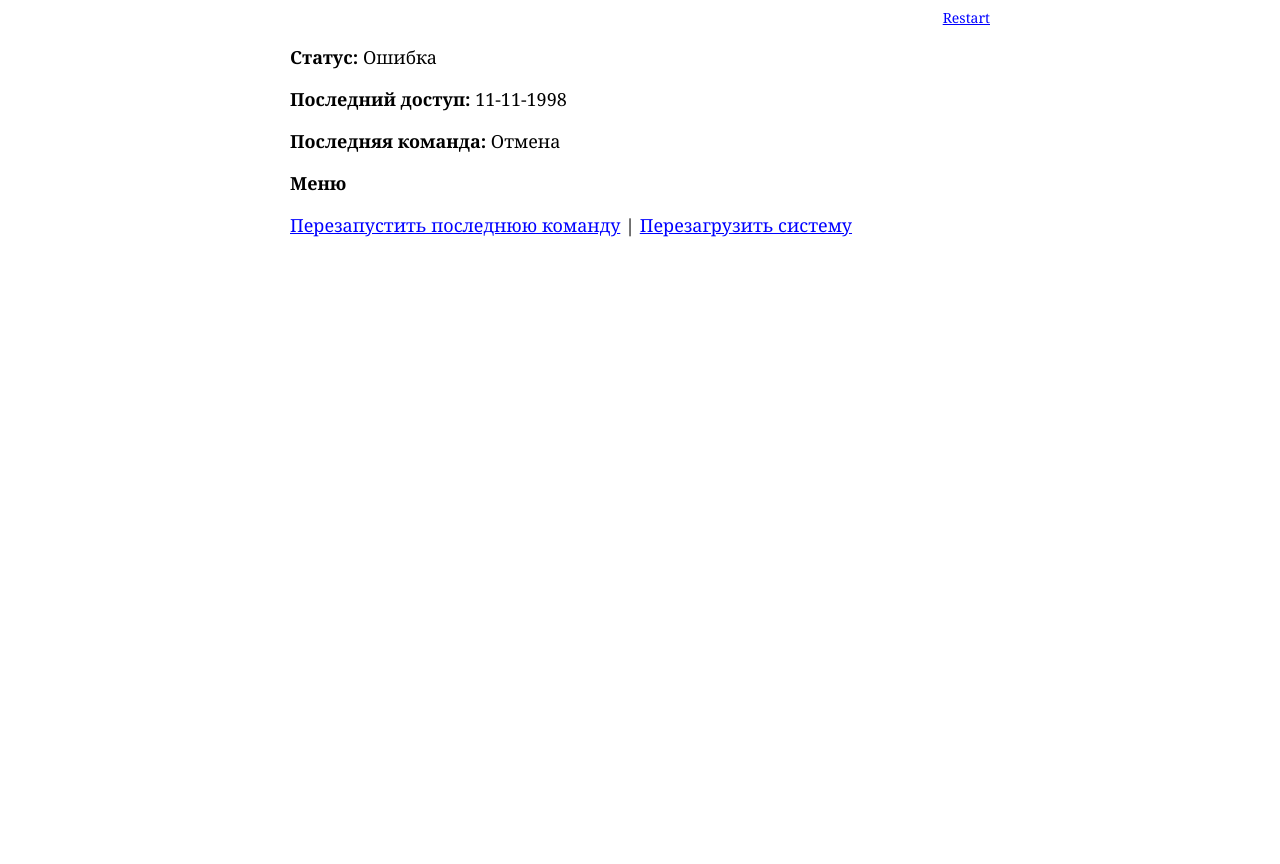
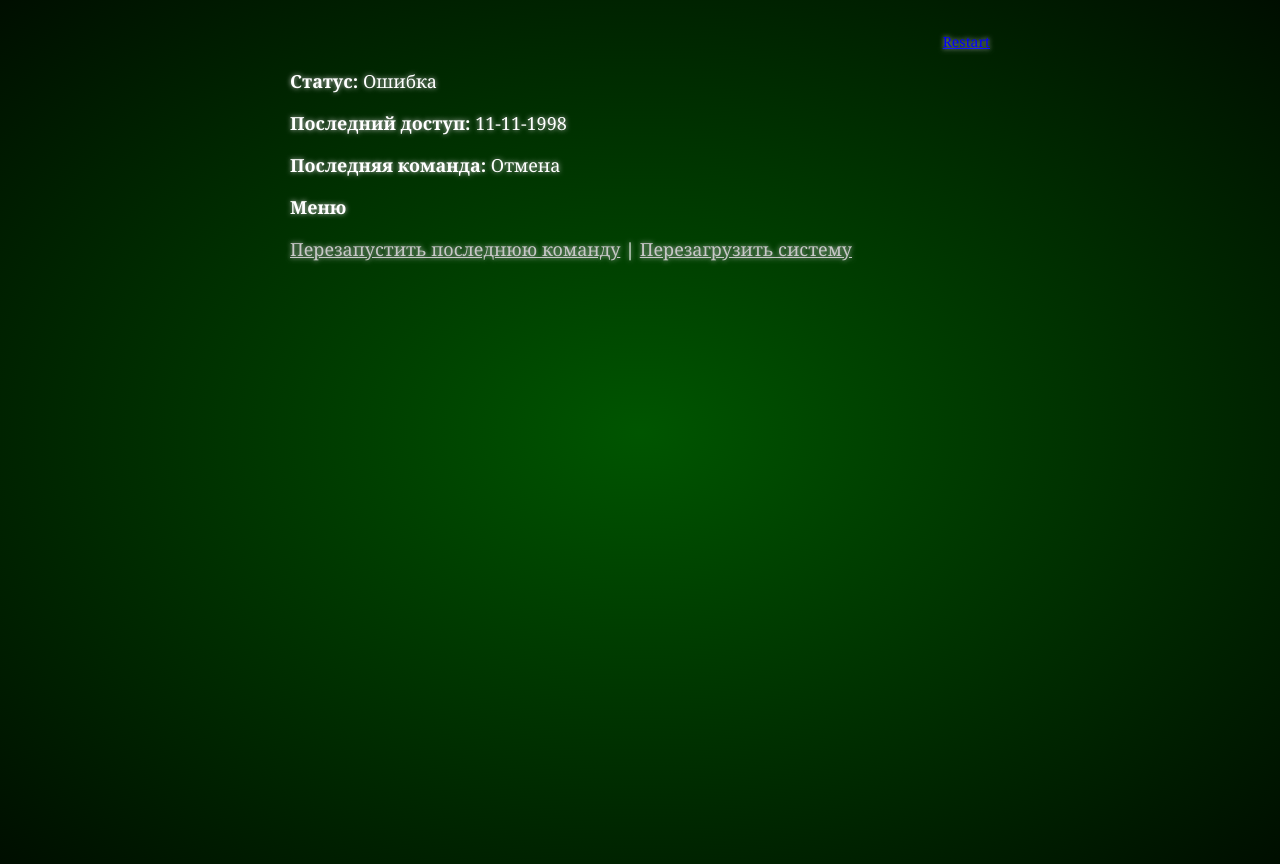
Before and after one commit to developer88/last_commands, a plain HTML site: page index.html in a window 1280 px wide. Before the commit the page ends 800 px from the top, so only its background shows below. Drawn offline with Linux system fonts and the light colour scheme.

Commit message:
feat: v1.1 + terminal style

```diff
--- a/story.js
+++ b/story.js
@@ -1,7 +1,7 @@
 // Created with Squiffy 5.1.3
 // https://github.com/textadventures/squiffy
 
-(function(){
+(function () {
     /* jshint quotmark: single */
     /* jshint evil: true */
 
@@ -31,7 +31,7 @@ var squiffy = {};
                     if (turnPassage in squiffy.story.section.passages) {
                         squiffy.story.passage(turnPassage);
                     }
-                if ('@last' in squiffy.story.section.passages && squiffy.get('_turncount')>= squiffy.story.section.passageCount) {
+                    if ('@last' in squiffy.story.section.passages && squiffy.get('_turncount') >= squiffy.story.section.passageCount) {
                         squiffy.story.passage('@last');
                     }
                 }
@@ -81,7 +81,7 @@ var squiffy = {};
             }
         };
 
-    var processLink = function(link) {
+        var processLink = function (link) {
             link = String(link);
             var sections = link.split(',');
             var first = true;
@@ -104,7 +104,7 @@ var squiffy = {};
             return target;
         };
 
-    var setAttribute = function(expr) {
+        var setAttribute = function (expr) {
             var lhs, rhs, op, value;
             var setRegex = /^([\w]*)\s*=\s*(.*)$/;
             var setMatch = setRegex.exec(expr);
@@ -112,7 +112,7 @@ var squiffy = {};
                 lhs = setMatch[1];
                 rhs = setMatch[2];
                 if (isNaN(rhs)) {
-				if(startsWith(rhs,"@")) rhs=squiffy.get(rhs.substring(1));
+                    if (startsWith(rhs, "@")) rhs = squiffy.get(rhs.substring(1));
                     squiffy.set(lhs, rhs);
                 }
                 else {
@@ -126,7 +126,7 @@ var squiffy = {};
                     lhs = incDecMatch[1];
                     op = incDecMatch[2];
                     rhs = incDecMatch[3];
-				if(startsWith(rhs,"@")) rhs=squiffy.get(rhs.substring(1));
+                    if (startsWith(rhs, "@")) rhs = squiffy.get(rhs.substring(1));
                     rhs = parseFloat(rhs);
                     value = squiffy.get(lhs);
                     if (value === null) value = 0;
@@ -155,7 +155,7 @@ var squiffy = {};
             }
         };
 
-    var replaceLabel = function(expr) {
+        var replaceLabel = function (expr) {
             var regex = /^([\w]*)\s*=\s*(.*)$/;
             var match = regex.exec(expr);
             if (!match) return;
@@ -173,15 +173,15 @@ var squiffy = {};
                 text = stripParagsMatch[1];
             }
             var $labels = squiffy.ui.output.find('.squiffy-label-' + label);
-        $labels.fadeOut(1000, function() {
+            $labels.fadeOut(1000, function () {
                 $labels.html(squiffy.ui.processText(text));
-            $labels.fadeIn(1000, function() {
+                $labels.fadeIn(1000, function () {
                     squiffy.story.save();
                 });
             });
         };
 
-    squiffy.story.go = function(section) {
+        squiffy.story.go = function (section) {
             squiffy.set('_transition', null);
             newSection();
             squiffy.story.section = squiffy.story.sections[section];
@@ -202,7 +202,7 @@ var squiffy = {};
             }
         };
 
-    squiffy.story.run = function(section) {
+        squiffy.story.run = function (section) {
             if (section.clear) {
                 squiffy.ui.clearScreen();
             }
@@ -214,7 +214,7 @@ var squiffy = {};
             }
         };
 
-    squiffy.story.passage = function(passageName) {
+        squiffy.story.passage = function (passageName) {
             var passage = squiffy.story.section.passages[passageName];
             if (!passage) return;
             setSeen(passageName);
@@ -236,7 +236,7 @@ var squiffy = {};
             squiffy.story.save();
         };
 
-    var processAttributes = function(attributes) {
+        var processAttributes = function (attributes) {
             attributes.forEach(function (attribute) {
                 if (startsWith(attribute, '@replace ')) {
                     replaceLabel(attribute.substring(9));
@@ -247,7 +247,7 @@ var squiffy = {};
             });
         };
 
-    squiffy.story.restart = function() {
+        squiffy.story.restart = function () {
             if (squiffy.ui.settings.persist && window.localStorage) {
                 var keys = Object.keys(localStorage);
                 jQuery.each(keys, function (idx, key) {
@@ -268,11 +268,11 @@ var squiffy = {};
             }
         };
 
-    squiffy.story.save = function() {
+        squiffy.story.save = function () {
             squiffy.set('_output', squiffy.ui.output.html());
         };
 
-    squiffy.story.load = function() {
+        squiffy.story.load = function () {
             var output = squiffy.get('_output');
             if (!output) return false;
             squiffy.ui.output.html(output);
@@ -285,7 +285,7 @@ var squiffy = {};
             return true;
         };
 
-    var setSeen = function(sectionName) {
+        var setSeen = function (sectionName) {
             var seenSections = squiffy.get('_seen_sections');
             if (!seenSections) seenSections = [];
             if (seenSections.indexOf(sectionName) == -1) {
@@ -294,7 +294,7 @@ var squiffy = {};
             }
         };
 
-    squiffy.story.seen = function(sectionName) {
+        squiffy.story.seen = function (sectionName) {
             var seenSections = squiffy.get('_seen_sections');
             if (!seenSections) return false;
             return (seenSections.indexOf(sectionName) > -1);
@@ -306,7 +306,7 @@ var squiffy = {};
         var screenIsClear = true;
         var scrollPosition = 0;
 
-    var newSection = function() {
+        var newSection = function () {
             if (currentSection) {
                 disableLink(jQuery('.squiffy-link', currentSection));
             }
@@ -319,20 +319,20 @@ var squiffy = {};
             squiffy.set('_output-section', id);
         };
 
-    squiffy.ui.write = function(text) {
+        squiffy.ui.write = function (text) {
             screenIsClear = false;
             scrollPosition = squiffy.ui.output.height();
             currentSection.append(jQuery('<div/>').html(squiffy.ui.processText(text)));
             squiffy.ui.scrollToEnd();
         };
 
-    squiffy.ui.clearScreen = function() {
+        squiffy.ui.clearScreen = function () {
             squiffy.ui.output.html('');
             screenIsClear = true;
             newSection();
         };
 
-    squiffy.ui.scrollToEnd = function() {
+        squiffy.ui.scrollToEnd = function () {
             var scrollTo, currentScrollTop, distance, duration;
             if (squiffy.ui.settings.scroll === 'element') {
                 scrollTo = squiffy.ui.output[0].scrollHeight - squiffy.ui.output.height();
@@ -356,7 +356,7 @@ var squiffy = {};
             }
         };
 
-    squiffy.ui.processText = function(text) {
+        squiffy.ui.processText = function (text) {
             function process(text, data) {
                 var containsUnprocessedSection = false;
                 var open = text.indexOf('{');
@@ -423,7 +423,7 @@ var squiffy = {};
                 else if (text in squiffy.story.sections) {
                     return process(squiffy.story.sections[text].text, data);
                 }
-			else if (startsWith(text,'@') && !startsWith(text,'@replace')) {
+                else if (startsWith(text, '@') && !startsWith(text, '@replace')) {
                     processAttributes(text.substring(1).split(","));
                     return "";
                 }
@@ -450,7 +450,7 @@ var squiffy = {};
                     var op = match[2];
                     var rhs = match[3];
 
-				if(startsWith(rhs,'@')) rhs=squiffy.get(rhs.substring(1));
+                    if (startsWith(rhs, '@')) rhs = squiffy.get(rhs.substring(1));
 
                     if (op == '=' && lhs == rhs) result = true;
                     if (op == '&lt;&gt;' && lhs != rhs) result = true;
@@ -528,14 +528,14 @@ var squiffy = {};
             return process(text, data);
         };
 
-    squiffy.ui.transition = function(f) {
+        squiffy.ui.transition = function (f) {
             squiffy.set('_transition', f.toString());
             f();
         };
 
         squiffy.storageFallback = {};
 
-    squiffy.set = function(attribute, value) {
+        squiffy.set = function (attribute, value) {
             if (typeof value === 'undefined') value = true;
             if (squiffy.ui.settings.persist && window.localStorage) {
                 localStorage[squiffy.story.id + '-' + attribute] = JSON.stringify(value);
@@ -546,7 +546,7 @@ var squiffy = {};
             squiffy.ui.settings.onSet(attribute, value);
         };
 
-    squiffy.get = function(attribute) {
+        squiffy.get = function (attribute) {
             var result;
             if (squiffy.ui.settings.persist && window.localStorage) {
                 result = localStorage[squiffy.story.id + '-' + attribute];
@@ -558,11 +558,11 @@ var squiffy = {};
             return JSON.parse(result);
         };
 
-    var startsWith = function(string, prefix) {
+        var startsWith = function (string, prefix) {
             return string.substring(0, prefix.length) === prefix;
         };
 
-    var rotate = function(options, current) {
+        var rotate = function (options, current) {
             var colon = options.indexOf(':');
             if (colon == -1) {
                 return [options, current];
@@ -579,7 +579,7 @@ var squiffy = {};
                     scroll: 'body',
                     persist: true,
                     restartPrompt: true,
-                onSet: function (attribute, value) {}
+                    onSet: function (attribute, value) { }
                 }, options);
 
                 squiffy.ui.output = this;
@@ -613,10 +613,10 @@ var squiffy = {};
                 return methods[methodOrOptions]
                     .apply(this, Array.prototype.slice.call(arguments, 1));
             }
-        else if (typeof methodOrOptions === 'object' || ! methodOrOptions) {
+            else if (typeof methodOrOptions === 'object' || !methodOrOptions) {
                 return methods.init.apply(this, arguments);
             } else {
-            jQuery.error('Method ' +  methodOrOptions + ' does not exist');
+                jQuery.error('Method ' + methodOrOptions + ' does not exist');
             }
         };
     })();
@@ -626,22 +626,21 @@ var set = squiffy.set;
 
 
     squiffy.story.start = '_default';
-squiffy.story.id = '1cd1e02aff';
     squiffy.story.sections = {
         '_default': {
             'text': "<p><strong>Статус:</strong> Ошибка</p>\n<p><strong>Последний доступ:</strong> 11-11-1998</p>\n<p><strong>Последняя команда:</strong> Отмена</p>\n<p><strong>Меню</strong></p>\n<p><a class=\"squiffy-link link-passage\" data-passage=\"Перезапустить последнюю команду\" role=\"link\" tabindex=\"0\">Перезапустить последнюю команду</a> | <a class=\"squiffy-link link-section\" data-section=\"Перезагрузить систему\" role=\"link\" tabindex=\"0\">Перезагрузить систему</a></p>",
             'attributes': ["timer_time=15"],
             'passages': {
                 'Перезапустить последнюю команду': {
-				'text': "<p><strong>Статус:</strong> Ошибка</p>\n<p><strong>Информация:</strong> </p>\n<pre><code>Nov 11. +3 UTC:  Ключи не найдены\n</code></pre>",
+                    'text': "<p><strong>Статус:</strong> Ошибка</p>\n<p><strong>Информация:</strong> </p>\n<p>Nov 11. +3 UTC:  Ключи не найдены</p>",
                 },
             },
         },
         'Перезагрузить систему': {
-		'text': "<p><strong>Статус:</strong> Успех</p>\n<p><strong>Информация:</strong> </p>\n<pre><code>Nov 11. +3 UTC: Обнаружена перегрузка системы охлаждения\nNov 11. +3 UTC: Обнаружен неавторизованный вход от 11-11-1988 с Jarvis, Mk. 3. username: tony.stark@gmail.com\n...\n</code></pre><p><a class=\"squiffy-link link-passage\" data-passage=\"продолжить\" role=\"link\" tabindex=\"0\">продолжить</a></p>",
+            'text': "<p><strong>Статус:</strong> Успех</p>\n<p><strong>Информация:</strong> </p>\n<p>Nov 11. +3 UTC: Обнаружена перегрузка системы охлаждения</p>\n<p>Nov 11. +3 UTC: Обнаружен неавторизованный вход от 11-11-1988</p>\n<p>Nov 11. +3 UTC: с Jarvis, Mk. 3. username: tony.stark@gmail.com</p>\n<p>...</p>\n<p><a class=\"squiffy-link link-passage\" data-passage=\"продолжить\" role=\"link\" tabindex=\"0\">продолжить</a></p>",
             'passages': {
                 'продолжить': {
-				'text': "<p><strong>Статус:</strong> Защита активирована</p>\n<p><strong>Информация:</strong> </p>\n<pre><code>Nov 11. +3 UTC: Активирована защита двери\nNov 11. +3 UTC: Активирована система безопасности\nNov 11. +3 UTC: Газ будет выпущен в комнату через 15 минут\n</code></pre><p><a class=\"squiffy-link link-section\" data-section=\"Отладка\" role=\"link\" tabindex=\"0\">Отладка</a> | <a class=\"squiffy-link link-passage\" data-passage=\"Информация\" role=\"link\" tabindex=\"0\">Информация</a></p>",
+                    'text': "<p><strong>Статус:</strong> Защита активирована</p>\n<p><strong>Информация:</strong> </p>\n<p>Nov 11. +3 UTC: Активирована защита двери</p>\n<p>Nov 11. +3 UTC: Активирована система безопасности</p>\n<p>Nov 11. +3 UTC: Газ будет выпущен в комнату через 15 минут</p>\n<hr>\n<p><a class=\"squiffy-link link-section\" data-section=\"Отладка\" role=\"link\" tabindex=\"0\">Отладка</a> | <a class=\"squiffy-link link-passage\" data-passage=\"Информация\" role=\"link\" tabindex=\"0\">Информация</a></p>",
                 },
                 'Информация': {
                     'text': "<p><strong>Справка отсутствует!</strong></p>\n<p><strong>Комментарий:</strong> <em>Я как-то приносил 5 контейнеров. Квадратные такие. В каждом должен быть код. Надо бы успеть все контейнеры положить на место.</em> </p>\n<p><em>Ах да, чтобы вскрыть контейнер, нужно в программе запросить нужную функцию.</em></p>\n<p><a class=\"squiffy-link link-section\" data-section=\"Отладка\" role=\"link\" tabindex=\"0\">Отладка</a></p>",
@@ -654,7 +653,7 @@ squiffy.story.sections = {
         },
         'Отладка': {
             'text': "<p>Для продолжения нужны коды доступа. Больше информации доступно в разделе справка: <a class=\"squiffy-link link-passage\" data-passage=\"Информация\" role=\"link\" tabindex=\"0\">Информация</a></p>\n<p>Убедитесь, что все контейнеры найдены.</p>\n<p><a class=\"squiffy-link link-section\" data-section=\"Дешифровка контейнеров\" role=\"link\" tabindex=\"0\">Дешифровка контейнеров</a></p>",
-		'attributes': ["not container1","not container2","not container3","not container4","not container5","containers_enabled=0","container1_count=4","container2_count=3","container3_count=1","container4_count=3","container5_count=1"],
+            'attributes': ["not container1", "not container2", "not container3", "not container4", "not container5", "containers_enabled=0", "container1_count=4", "container2_count=3", "container3_count=1", "container4_count=3", "container5_count=1"],
             'passages': {
             },
         },
@@ -680,7 +679,7 @@ squiffy.story.sections = {
                 },
                 '2': {
                     'text': "<p><strong>Статус</strong>: Контейнер разблокирован</p>\n<p><strong>Код доступа</strong>: 4316</p>\n<hr>\n<p><a class=\"squiffy-link link-section\" data-section=\"Дешифровка контейнеров\" role=\"link\" tabindex=\"0\">Дешифровка контейнеров</a></p>",
-				'attributes': ["container1","containers_enabled+=1"],
+                    'attributes': ["container1", "containers_enabled+=1"],
                 },
                 '3': {
                     'text': "<p><strong>Статус</strong>: Ошибка</p>\n<p><strong>Количество попыток</strong>: {container1_count}</p>",
@@ -698,7 +697,7 @@ squiffy.story.sections = {
                     'text': "<p><strong>Статус</strong>: Продолжение невозможно</p>\n<p><strong>Найдите контейнер и повторите попытку</strong></p>\n<hr>\n<p><a class=\"squiffy-link link-section\" data-section=\"Контейнер 1\" role=\"link\" tabindex=\"0\">Контейнер 1</a> | <a class=\"squiffy-link link-section\" data-section=\"Дешифровка контейнеров\" role=\"link\" tabindex=\"0\">Дешифровка контейнеров</a></p>",
                 },
                 'Да': {
-				'text': "<p><strong>Статус</strong>: Разблокировка контейнера</p>\n<p><strong>Контрольный вопрос</strong>: Сколько типов гамет образует особь с генотипом ААВв?</p>\n<hr>\n<p><a class=\"squiffy-link link-passage\" data-passage=\"1\" role=\"link\" tabindex=\"0\">1</a> | <a class=\"squiffy-link link-passage\" data-passage=\"2\" role=\"link\" tabindex=\"0\">2</a> | <a class=\"squiffy-link link-passage\" data-passage=\"3\" role=\"link\" tabindex=\"0\">3</a> | <a class=\"squiffy-link link-passage\" data-passage=\"4\" role=\"link\" tabindex=\"0\">4</a> | <a class=\"squiffy-link link-passage\" data-passage=\"5\" role=\"link\" tabindex=\"0\">5</a> | <a class=\"squiffy-link link-section\" data-section=\"Дешифровка контейнеров\" role=\"link\" tabindex=\"0\">Дешифровка контейнеров</a></p>",
+                    'text': "<p><strong>Статус</strong>: Разблокировка контейнера</p>\n<p><strong>Контрольный вопрос</strong>: Сколько типов гамет образует особь с генотипом ААВв?</p>\n<hr>\n<p><a class=\"squiffy-link link-passage\" data-passage=\"1\" role=\"link\" tabindex=\"0\">1</a> | <a class=\"squiffy-link link-passage\" data-passage=\"2\" role=\"link\" tabindex=\"0\">2</a> | <a class=\"squiffy-link link-passage\" data-passage=\"3\" role=\"link\" tabindex=\"0\">3</a> | <a class=\"squiffy-link link-passage\" data-passage=\"4\" role=\"link\" tabindex=\"0\">4</a> | <a class=\"squiffy-link link-passage\" data-passage=\"5\" role=\"link\" tabindex=\"0\">5</a> | <a class=\"squiffy-link link-section\" data-section=\"��ешифровка контейнеров\" role=\"link\" tabindex=\"0\">��ешифровка контейнеров</a></p>",
                 },
                 '@1': {
                     'text': "<p><strong>Статус</strong>: Защита активирована</p>\n<p><strong>Время до запуска команды:</strong> {timer_time} минут </p>",
@@ -717,7 +716,7 @@ squiffy.story.sections = {
                 },
                 'дигибридным': {
                     'text': "<p><strong>Статус</strong>: Контейнер разблокирован</p>\n<p><strong>Код доступа</strong>: 5625</p>\n<hr>\n<p><a class=\"squiffy-link link-section\" data-section=\"Дешифровка контейнеров\" role=\"link\" tabindex=\"0\">Дешифровка контейнеров</a></p>",
-				'attributes': ["container2","containers_enabled+=1"],
+                    'attributes': ["container2", "containers_enabled+=1"],
                 },
                 '@2': {
                     'text': "<p><strong>Статус</strong>: Защита активирована</p>\n<p><strong>Время до запуска команды:</strong> {timer_time} минут </p>",
@@ -748,7 +747,7 @@ squiffy.story.sections = {
                 },
                 '1 : 2 : 1': {
                     'text': "<p><strong>Статус</strong>: Контейнер разблокирован</p>\n<p><strong>Код доступа</strong>: 6581</p>\n<hr>\n<p><a class=\"squiffy-link link-section\" data-section=\"Дешифровка контейнеров\" role=\"link\" tabindex=\"0\">Дешифровка контейнеров</a></p>",
-				'attributes': ["container3","containers_enabled+=1"],
+                    'attributes': ["container3", "containers_enabled+=1"],
                 },
                 '3 : 1': {
                     'text': "<p><strong>Статус</strong>: Ошибка</p>\n<p><strong>Количество попыток</strong>: {container3_count}</p>",
@@ -767,7 +766,7 @@ squiffy.story.sections = {
                 },
                 'Г. Мендель': {
                     'text': "<p><strong>Статус</strong>: Контейнер разблокирован</p>\n<p><strong>Код доступа</strong>: 7681</p>\n<hr>\n<p><a class=\"squiffy-link link-section\" data-section=\"Дешифровка контейнеров\" role=\"link\" tabindex=\"0\">Дешифровка контейнеров</a></p>",
-				'attributes': ["container4","containers_enabled+=1"],
+                    'attributes': ["container4", "containers_enabled+=1"],
                 },
                 'Т. Морган': {
                     'text': "<p><strong>Статус</strong>: Ошибка</p>\n<p><strong>Количество попыток</strong>: {container4_count}</p>",
@@ -802,7 +801,7 @@ squiffy.story.sections = {
                 },
                 'гомозиготные': {
                     'text': "<p><strong>Статус</strong>: Контейнер разблокирован</p>\n<p><strong>Код доступа</strong>: 1325</p>\n<hr>\n<p><a class=\"squiffy-link link-section\" data-section=\"Дешифровка контейнеров\" role=\"link\" tabindex=\"0\">Дешифровка контейнеров</a></p>",
-				'attributes': ["container5","containers_enabled+=1"],
+                    'attributes': ["container5", "containers_enabled+=1"],
                 },
                 'гетерозиготные': {
                     'text': "<p><strong>Статус</strong>: Ошибка</p>\n<p><strong>Количество попыток</strong>: {container5_count}</p>",
--- /dev/null
+++ b/terminal.css
@@ -0,0 +1,42 @@
+/*https://css-tricks.com/old-timey-terminal-styling/*/
+body {
+  background-color: black;
+  background-image: radial-gradient(
+    rgba(0, 100, 0, 0.85), black 120%
+  );
+  height: 100vh;
+  margin: 0;
+  overflow: hidden;
+  padding: 2rem;
+  color: white;
+  font: 1.3rem Inconsolata, monospace;
+  text-shadow: 0 0 5px #C8C8C8;
+  &::after {
+    content: "";
+    position: absolute;
+    top: 0;
+    left: 0;
+    width: 100vw;
+    height: 100vh;
+    background: repeating-linear-gradient(
+      0deg,
+      rgba(black, 0.15),
+      rgba(black, 0.15) 1px,
+      transparent 1px,
+      transparent 2px
+    );
+    pointer-events: none;
+  }
+}
+::selection {
+  background: #0080FF;
+  text-shadow: none;
+}
+pre {
+  margin: 0;
+}
+a.squiffy-link {
+  color: #c8c8c8;
+}
+View Compiled
+Resources1×0.5×0.25×Rerun
```
Also changed, not shown: index.html (+1 -0 lines), 1 other file. Lines whose indentation alone changed are shown as unchanged.
